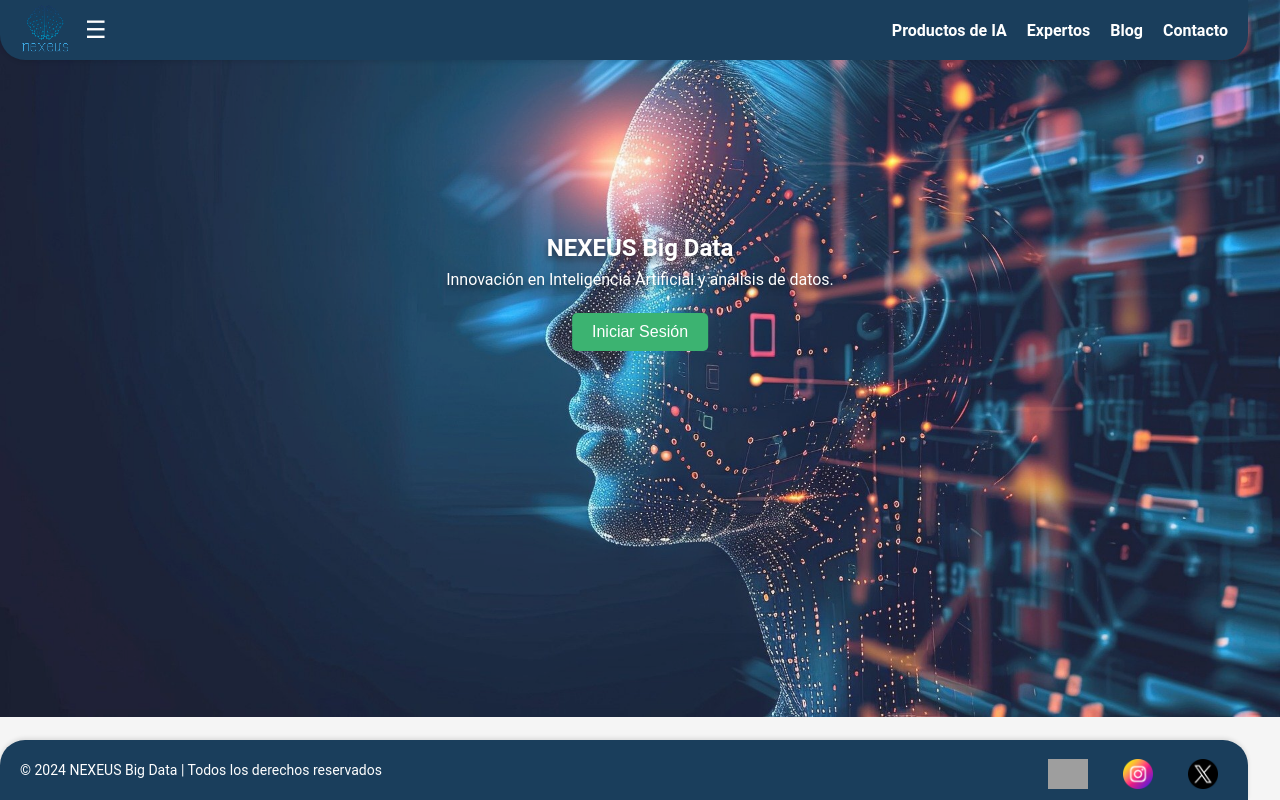
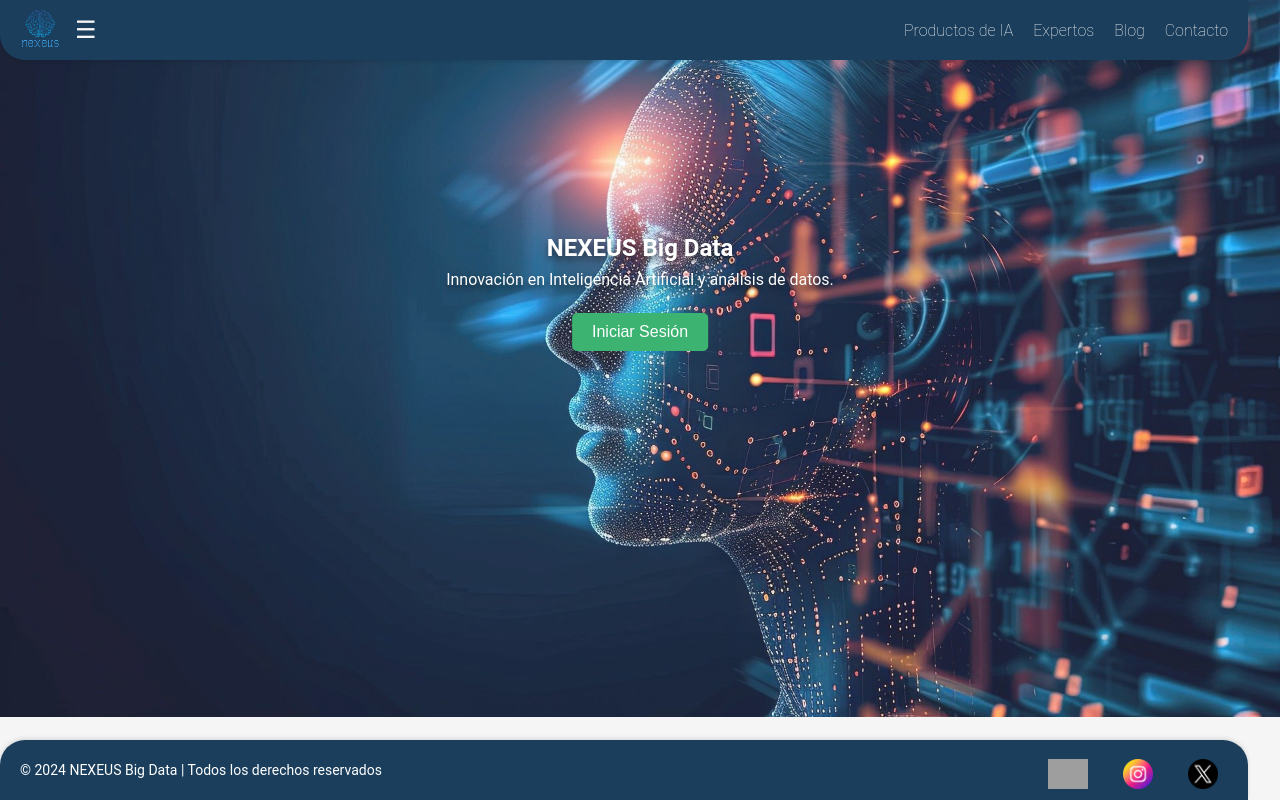
Before and after one commit to Olm72/frontend, a React (Create React App) app: page / in a window 1280 px wide. Built offline with nearby package versions, Linux system fonts and the light colour scheme; grey boxes are pictures that could not be loaded.

Commit message:
Cambio Estilos del header para mejor efecto visual

```diff
--- a/src/styles/App.css
+++ b/src/styles/App.css
@@ -3,16 +3,30 @@
   padding: 0;
   height: 100%;
   overflow: hidden;
+  font-family: 'Roboto', sans-serif; /* Fuente principal */
+  text-decoration: none;
+  list-style: none;
 }
 
 :root {
-  --primary-color: #1A3E5C; /* Azul Marino */
-  --secondary-color: #4A90E2; /* Azul Claro */
-  --background-color: #F5F5F5; /* Gris Claro */
-  --text-color: #4A4A4A; /* Gris Oscuro */
-  --accent-color: #3CB371; /* Verde Esmeralda */
+  --primary-color: #1A3E5C; /* Azul marino */
+  --secondary-color: #4A90E2; /* Azul claro */
+  --accent-color: #3CB371; /* Verde */
+  --background-color: #F5F5F5; /* Gris claro */
+  --text-color: #4A4A4A; /* Texto gris oscuro */
+  --hover-color: #4A90E2; /* Azul Hover */
+  --neon-color: #89b9f0; /* Neón azul */
   --border-color: #ccc;
   --button-hover-color: #3CB371;
+}
+
+/* General */
+html, body {
+  margin: 0;
+  padding: 0;
+  width: 100%;
+  height: 100%;
+  overflow-x: hidden; /* Evita el scroll horizontal */
 }
 
 [data-theme="dark"] {
@@ -56,7 +70,7 @@
   z-index: 1000;
   height: 60px;
   box-shadow: 0px 2px 4px rgba(0, 0, 0, 0.1);
-  border-bottom-left-radius: 25px;
+  border-bottom-left-radius:25px;
   border-bottom-right-radius: 25px;
 }
 
@@ -70,6 +84,7 @@
   align-items: center;
 }
 
+/* Menú Navegación */
 .nav-links {
   display: flex;
   justify-content: center;
@@ -84,21 +99,33 @@
 }
 
 .nav-links li a {
-  color: white;
+  color: var(--background-color);
   text-decoration: none;
   font-size: 16px;
-  font-weight: bold;
+  font-weight: lighter;
+  transition: color 0.3s ease;
 }
 
 .nav-links li a:hover {
-  text-decoration: underline;
+  color: var(--background-color);
+  filter: drop-shadow(0 0 2px var(--hover-color));
 }
 
+/* Logo Header */
 .logo {
-  height: 50px; /* Tamaño del logo */
+  width: 40px; /* Tamaño del logo */
+  height: auto;
+  transition: transform 0.3s ease, filter 0.3s ease;
   margin-right: 15px; /* Espacio entre el logo y el menú desplegable */
+  filter: none; /* Sin neón por defecto */
 }
 
+.logo-container .logo:hover {
+  transform: scale(1.1);
+  filter: drop-shadow(0 0 0.5px var(--hover-color));
+}
+
+/* Menú de las tres rayas en el header */
 .dropdown-menu {
   position: relative;
   margin-right: auto; /* Empuja el botón de cambio de tema hacia la derecha */
@@ -107,10 +134,19 @@
 .menu-toggle {
   background: none;
   border: none;
-  color: white;
+  color: var(--background-color);
   font-size: 24px;
   cursor: pointer;
+  transition: transform 0.3s ease;
+  margin-left: auto;
 }
+
+.menu-toggle:hover {
+  transform: scale(1.1);
+  color: var(--background-color);
+  filter: drop-shadow(0 0 2px var(--hover-color));
+}
+
 
 .dropdown-content {
   position: absolute;
```
